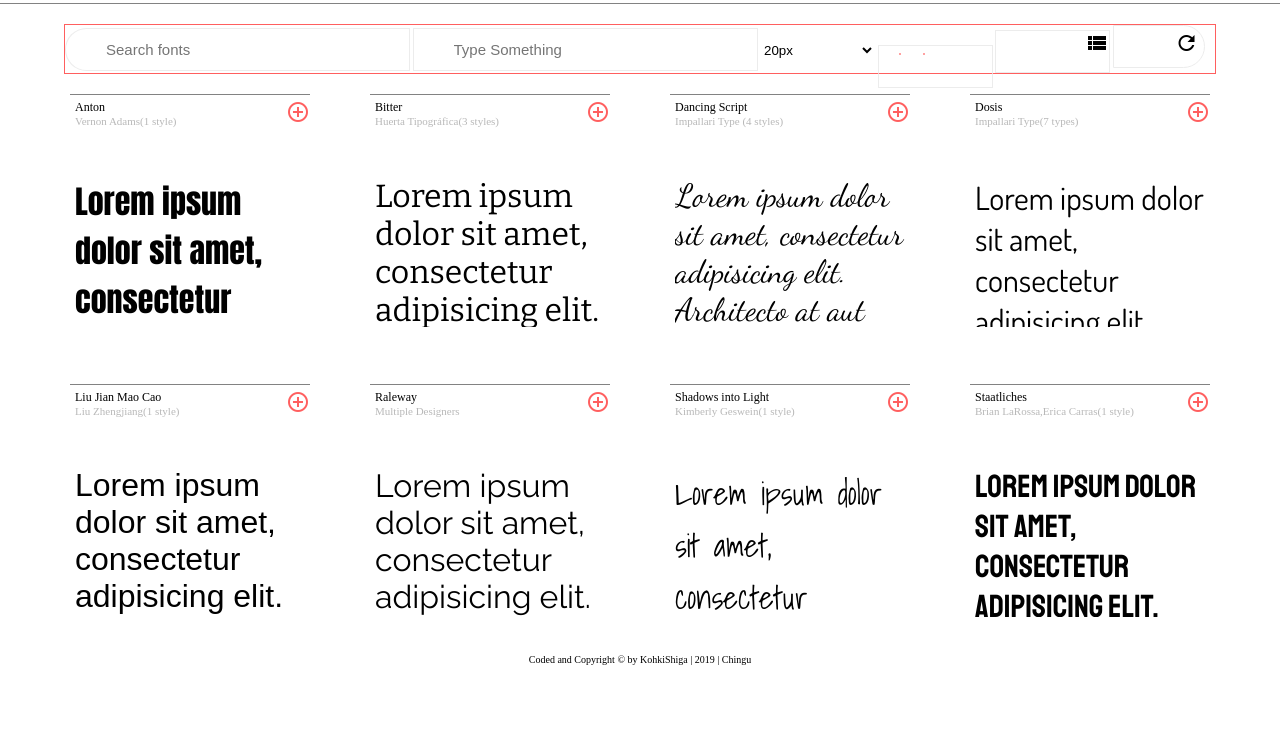
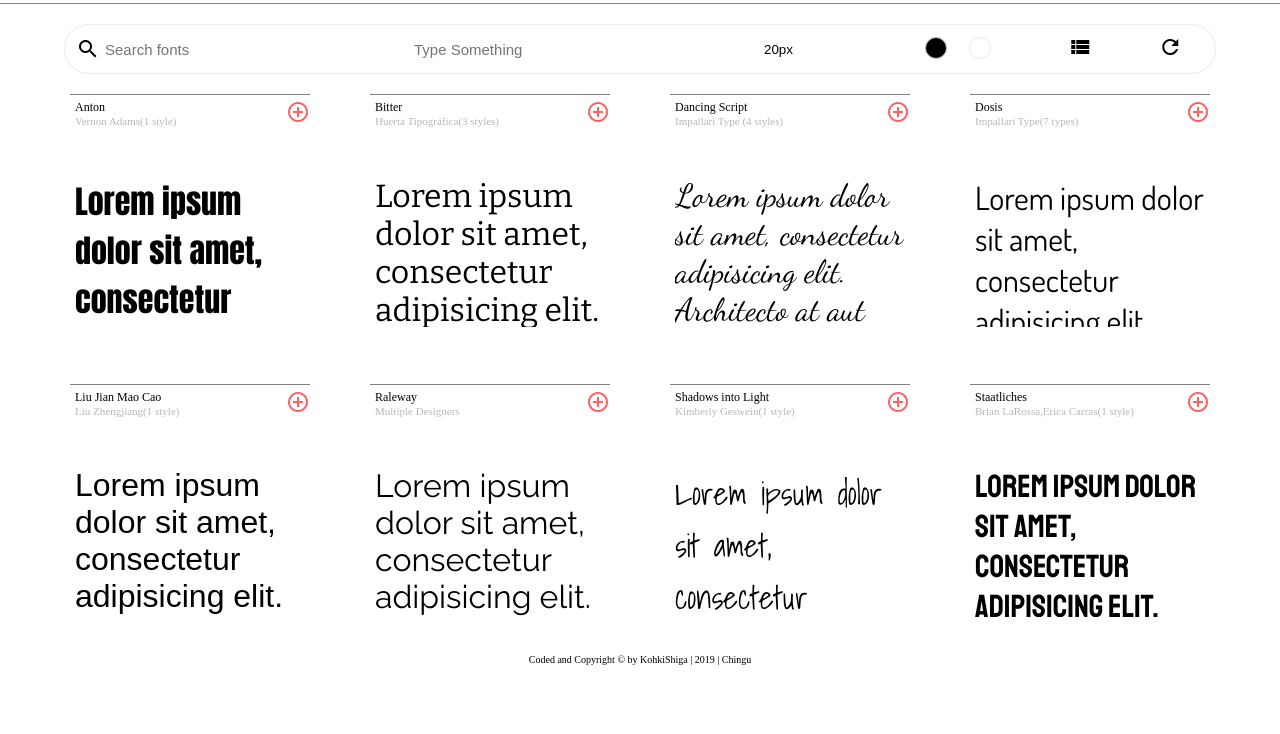
Before and after one commit to Saggitarie/Google-Fonts-App, a website: page index.html in a window 1280 px wide. Shown: the part 66-800 px from the top of the page. Drawn offline with nearby package versions, Linux system fonts and the light colour scheme; a web font is replaced by a local one.

Commit message:
Nav with Major navigation / page-manipulation (search, custom text, font-size, dark/light mode, grid/list mode, and reset) #10
Aligned all elements for the major navigation in a single line using flexbox. Problem solved!!

```diff
--- a/index.html
+++ b/index.html
@@ -28,10 +28,15 @@
       </nav>
     </div>
     <div class="major-navigation">
-      <div class="major-navigation__search major-navigation--position">
+      <div class="major-navigation__search">
+        <div class="major-navigation__icon">
+          <i class="material-icons">
+            search
+          </i>
+        </div>
         <input type="text" placeholder="Search fonts" class="major-navigation__search-input">
       </div>
-      <div class="major-navigation__text major-navigation--position">
+      <div class="major-navigation__text">
         <input type="text" placeholder="Type Something" class="major-navigation__text-input">
       </div>
       <select name="size" class="major-navigation__select">
@@ -42,8 +47,8 @@
       </select>
       <div class="major-navigation__mode">
         <ul class="major-navigation__list">
-          <li class="major-navigation__item"></li>
-          <li class="major-navigation__item"></li>
+          <li class="major-navigation__item major-navigation__item--black"></li>
+          <li class="major-navigation__item major-navigation__item--white"></li>
         </ul>
       </div>
       <div class="major-navigation__display-mode">
--- a/sass/layout/_navigation.scss
+++ b/sass/layout/_navigation.scss
@@ -48,47 +48,65 @@
   }
 }
 
+
+//Major Navigation
 .major-navigation {
-  border: 1px solid $color-red;
   width: 90%;
   height: 5rem;
   margin: 0 auto;
+  display: flex;
+  position:relative;
 
-  &--position {
-    //padding-top:1rem;
-    display: inline;
+  //&--position {
+  //  //padding-top:1rem;
+  //  //display: flex;
+  //}
+
+  &__icon {
+    position:absolute;
+    top:1.3rem;
+    left:1.2rem;
+    cursor: pointer;
   }
 
   &__search {
 
     &-input {
-      padding: 1.3rem 0 1.3rem 4rem;
-      box-sizing: border-box;
-      width:30%;
-      height:90%;
+      width:35rem;
+      height:100%;
+      padding-left: 4rem;
       font-size: 1.5rem;
+
+      border: none;
+      border-left: 1px solid $color-primary-light;
+      border-top: 1px solid $color-primary-light;
+      border-bottom: 1px solid $color-primary-light;
+
       border-top-left-radius: 50rem;
       border-bottom-left-radius: 50rem;
-      border: 1px solid $color-primary-light;
 
       &:focus {
-        width: 30%;
+        width: 35rem;
         outline: none;
       }
     }
   }
 
   &__text {
+
     &-input {
-      padding: 1.3rem 0 1.3rem 4rem;
-      width:30%;
-      height:90%;
+      width:35rem;
+      height: 100%;
       font-size: 1.5rem;
-      border: 1px solid $color-primary-light;
+
+      border:none;
+      border-top: 1px solid $color-primary-light;
+      border-bottom: 1px solid $color-primary-light;
+
+
       transition: border-bottom .2s;
 
       &:focus {
-        width: 30%;
         outline: none;
         border-bottom: 1.2px solid $color-red;
       }
@@ -96,48 +114,82 @@
   }
 
   &__select {
-    width:10%;
-    height:90%;
     background-color: #fff;
+    width: 15rem;
+
     border: none;
+    border-top: 1px solid $color-primary-light;
+    border-bottom: 1px solid $color-primary-light;
+
+    -webkit-appearance: none;
+    -webkit-border-radius: 0px;
+
+    &:focus {
+      outline: none;
+    }
   }
 
   &__mode {
     box-sizing: border-box;
-    display: inline-block;
-    width:10%;
-    height:90%;
-    border: 1px solid $color-primary-light;
+    width:15rem;
+
+    border: none;
+    border-top: 1px solid $color-primary-light;
+    border-bottom: 1px solid $color-primary-light;
   }
 
   &__list {
     list-style: none;
+    padding-top: 1.2rem;
   }
 
   &__item {
-    display:inline-block;
-    margin-left: 2rem;
     cursor:pointer;
-    border: 1px solid $color-red;
+    border: 1px solid $color-primary-light;
     border-radius: 50rem;
+    padding: 1rem;
+    display: inline-block;
+
+    &--black{
+      background-color:$color-black;
+    }
+
+    &--white{
+      background-color: white;
+    }
+
+
+    &:first-child {
+      margin-left:2.5rem;
+    }
+
+    &:last-child {
+      margin-left: 2rem;
+    }
   }
 
   &__display-mode {
-    width:10%;
-    height:90%;
-    display:inline-block;
-    text-align: right;
-    border: 1px solid $color-primary-light;
+    width:10rem;
+    text-align: center;
+    padding-top:1rem;
+
+    border: none;
+    border-top: 1px solid $color-primary-light;
+    border-bottom: 1px solid $color-primary-light;
   }
 
   &__reset {
-    width:8%;
-    height:90%;
-    display: inline-block;
-    text-align: right;
-    padding:.5rem;
+    text-align: center;
+    width: 10rem;
+    padding-top:1rem;
     border: 1px solid $color-primary-light;
     cursor: pointer;
+
+    border: none;
+    border-right: 1px solid $color-primary-light;
+    border-top: 1px solid $color-primary-light;
+    border-bottom: 1px solid $color-primary-light;
+
     border-top-right-radius: 50rem;
     border-bottom-right-radius: 50rem;
   }
```
Also changed, not shown: css/style.css.
